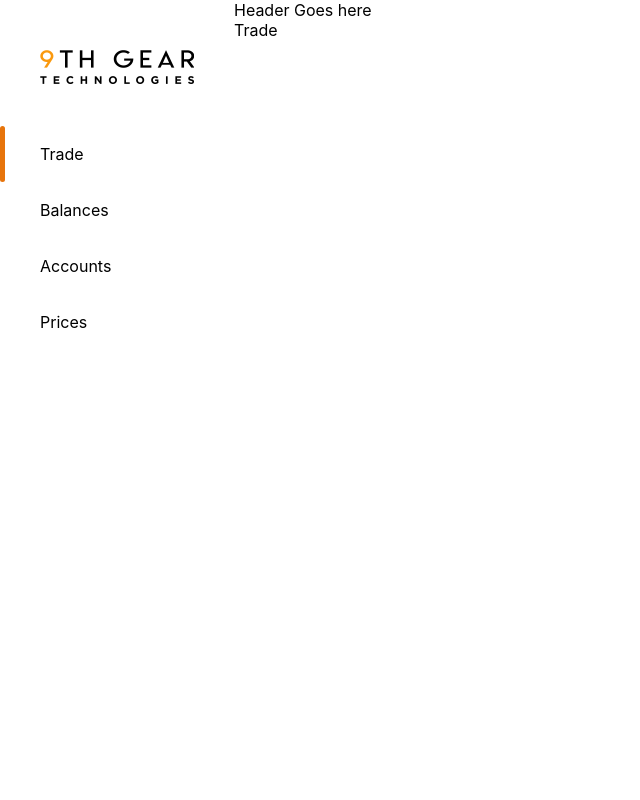
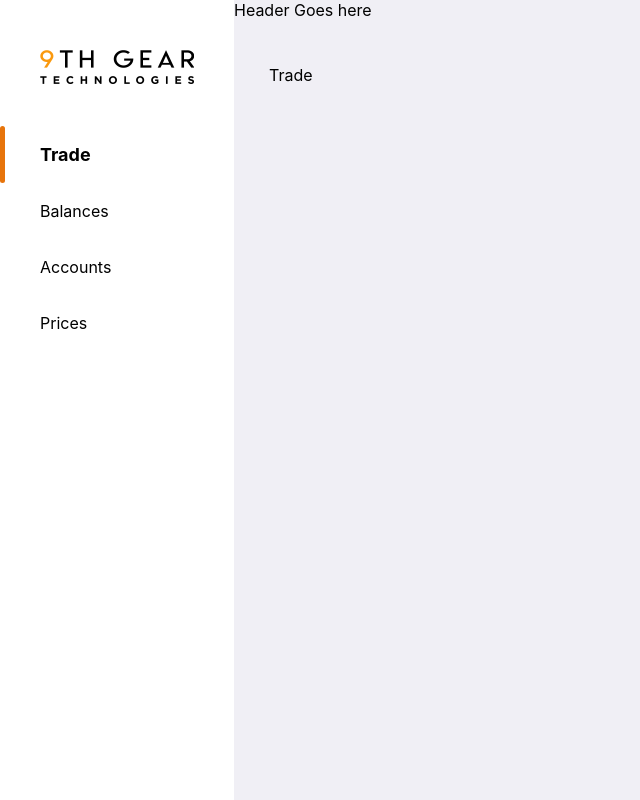
Before and after one commit to fwsilva/ui-test, a React (Create React App) app: page / in a window 1280 px wide. Shown: the whole page, without its empty margins (0-640 px from the left). Built offline with nearby package versions, Linux system fonts and the light colour scheme.

Commit message:
Fix heights and background

```diff
--- a/src/App.css
+++ b/src/App.css
@@ -1,13 +1,19 @@
+html,
+body,
+#root,
+.App {
+  height: 100%;
+}
 body {
   margin: 0;
-    font-family: -apple-system, BlinkMacSystemFont, 'Segoe UI', 'Roboto', 'Oxygen',
-      'Ubuntu', 'Cantarell', 'Fira Sans', 'Droid Sans', 'Helvetica Neue',
+  font-family: -apple-system, BlinkMacSystemFont, "Segoe UI", "Roboto", "Oxygen",
+    "Ubuntu", "Cantarell", "Fira Sans", "Droid Sans", "Helvetica Neue",
     sans-serif;
   -webkit-font-smoothing: antialiased;
   -moz-osx-font-smoothing: grayscale;
 }
 
 code {
-    font-family: source-code-pro, Menlo, Monaco, Consolas, 'Courier New',
+  font-family: source-code-pro, Menlo, Monaco, Consolas, "Courier New",
     monospace;
 }
--- a/src/navigators/Main.css
+++ b/src/navigators/Main.css
@@ -1,10 +1,17 @@
 /* Move this elsewhere */
-.appContainer{
-    display: flex;
-    flex-direction: row;
+.appContainer {
+  display: flex;
+  flex-direction: row;
+  height: 100%;
+}
+
+.mainContainer {
+  display: flex;
+  flex-direction: column;
+  background-color: #f0eff5;
+  flex: 1;
 }
 
 .pageContainer{
-    display: flex;
-    flex-direction:column;
+    padding: 45px 35px;
 }
--- a/src/navigators/Main.tsx
+++ b/src/navigators/Main.tsx
@@ -22,8 +22,9 @@ const MainNavigator: React.FC = () => {
         <div className="appContainer">
             <Router>
                 <Sidebar pageList={pages} />
+                <div className="mainContainer">
+                    <div>Header Goes here</div>
                     <div className="pageContainer">
-                    <div>Header Goes here</div>
                         <Switch>
                             <Route path="/" exact={true}>
                                 <TradeScreen />
@@ -39,6 +40,7 @@ const MainNavigator: React.FC = () => {
                             </Route>
                         </Switch>
                     </div>
+                </div>
             </Router>
         </div>
     );
--- a/src/stories/Sidebar/sidebar.css
+++ b/src/stories/Sidebar/sidebar.css
@@ -30,6 +30,11 @@
   position: relative;
 }
 
+.storybook-sidebar .menuItem li a.active{
+    font-size: 18px;
+    font-weight: bold;
+}
+
 .storybook-sidebar .menuItem li a.active:before {
   content: "";
   background-color: #e7740b;
```
Lines whose indentation alone changed are shown as unchanged.
